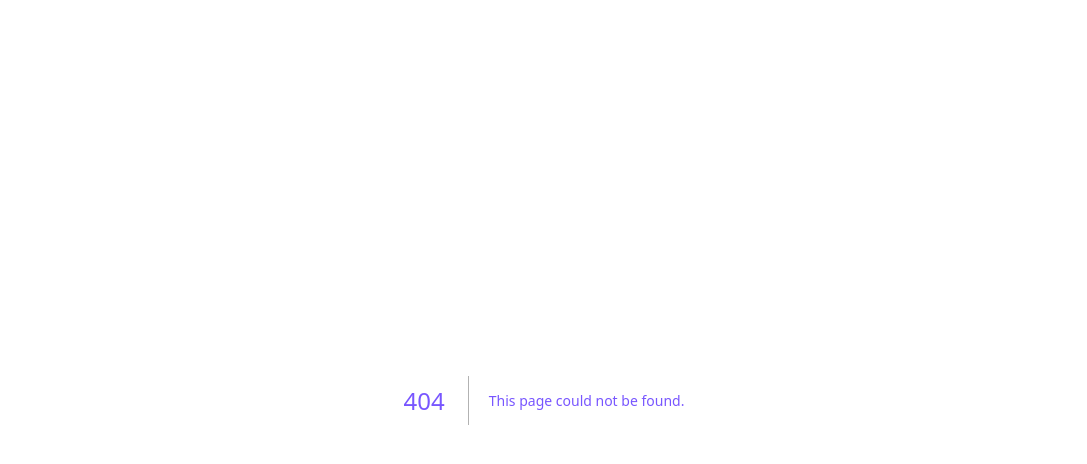
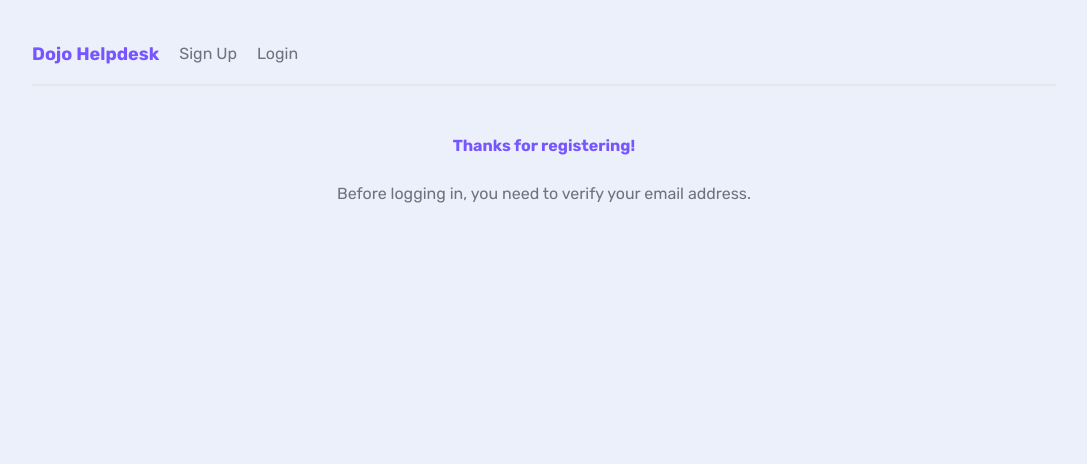
Before and after one commit to Jaspreet-Nijjar/nextjs-ticket-system, a Next.js app: page /verify in a window 1280 px wide. Before the commit this address had no page. Shown: the top 464 px of the page, without its empty margins (96-1183 px from the left). Built offline with nearby package versions, Linux system fonts and the light colour scheme.

Commit message:
created the verify page

```diff
--- /dev/null
+++ b/app/(auth)/verify/page.jsx
@@ -0,0 +1,10 @@
+const Verify = () => {
+  return (
+    <main className="text-center">
+      <h2>Thanks for registering!</h2>
+      <p>Before logging in, you need to verify your email address.</p>
+    </main>
+  );
+};
+
+export default Verify;
```
